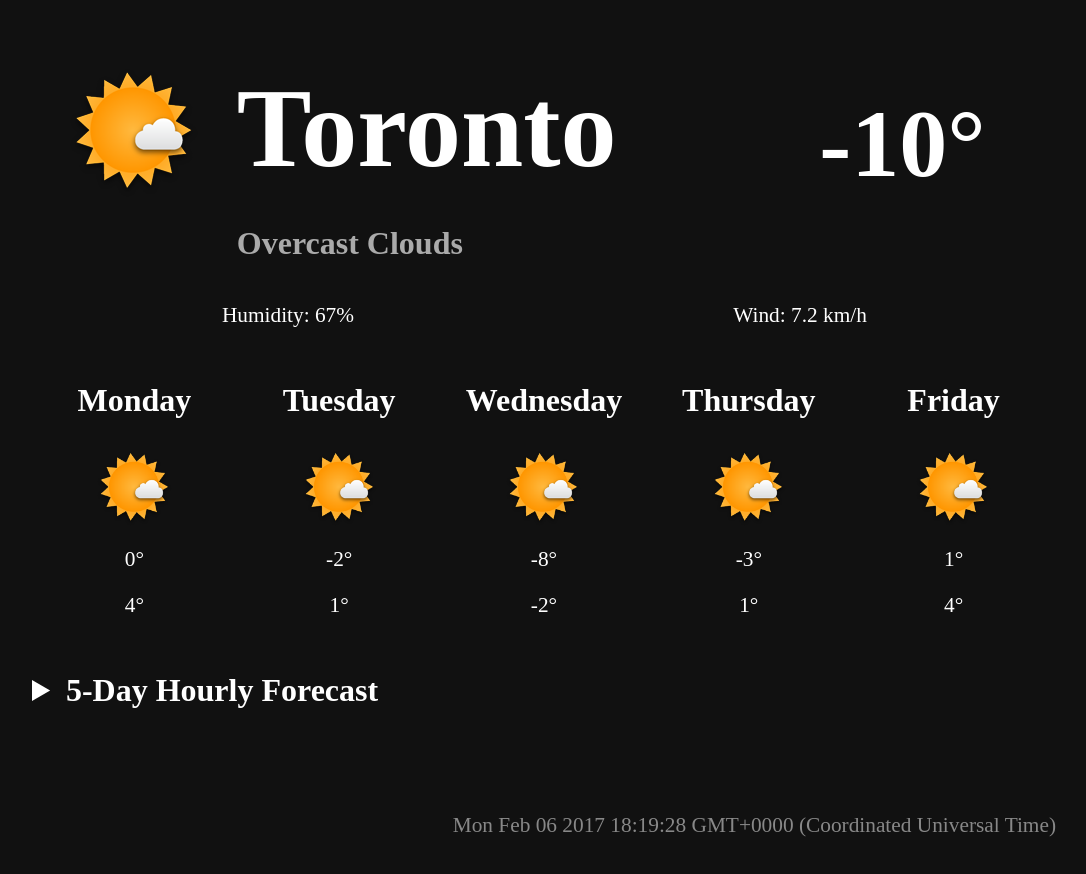
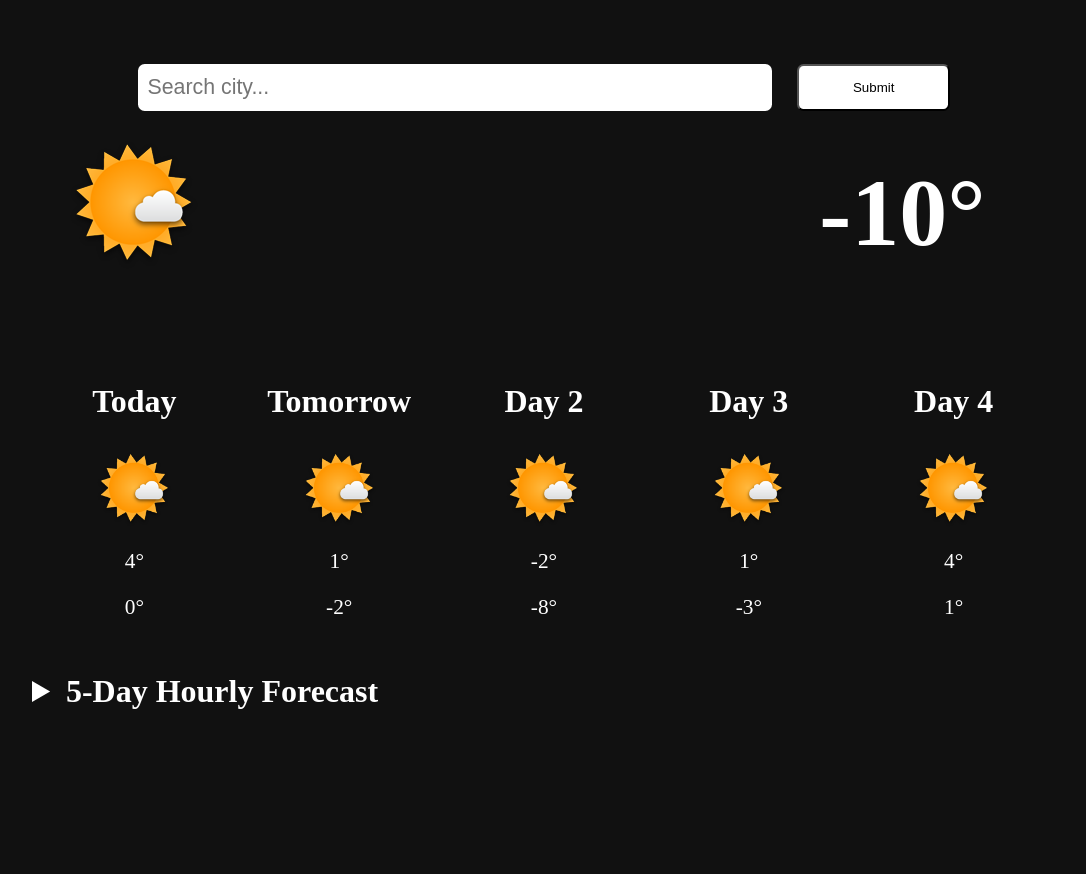
Before and after one commit to vipop/mobile-weather, a plain HTML site: page index.html in a window 1280 px wide. Shown: the whole page, without its empty margins (96-1182 px from the left). After the commit the page ends 815 px from the top, so only its background shows below. Drawn offline with Linux system fonts and the light colour scheme; no server answers.

Commit message:
Add city search bar

```diff
--- a/index.html
+++ b/index.html
@@ -8,6 +8,10 @@
 	</head>
 	<body>
 		<header>
+			<section id="search">
+				<input id="search-bar" type="text" name="city-search" placeholder="Search city..." />
+				<input id="submit" type="submit" name="submit" onclick="get_weather()"/>
+			</section>
 			<section id="weather-icon">
 				<img id="w-icon" src="./images/cloudy1.png" />
 			</section>
@@ -27,44 +31,44 @@
 			</section>
 			<section id="forecast">
 				<section class="day">
-					<h3 class="forecast-day-title">Monday</h3>
+					<h3 id="change-this" class="forecast-day-title">Today</h3>
 					<div>
 						<img class="forecast-icon" src="./images/cloudy1.png" />
 					</div>
+					<p class="max">4&deg;</p>
 					<p class="min">0&deg;</p>
-					<p class="max">4&deg;</p>
 				</section>
 				<section class="day">
-					<h3 class="forecast-day-title">Tuesday</h3>
+					<h3 class="forecast-day-title">Tomorrow</h3>
 					<div>
 						<img class="forecast-icon" src="./images/cloudy1.png" />
 					</div>
+					<p class="max">1&deg;</p>
 					<p class="min">-2&deg;</p>
-					<p class="max">1&deg;</p>
 				</section>
 				<section class="day">
-					<h3 class="forecast-day-title">Wednesday</h3>
+					<h3 class="forecast-day-title">Day 2</h3>
 					<div>
 						<img class="forecast-icon" src="./images/cloudy1.png" />
 					</div>
+					<p class="max">-2&deg;</p>
 					<p class="min">-8&deg;</p>
-					<p class="max">-2&deg;</p>
 				</section>
 				<section class="day">
-					<h3 class="forecast-day-title">Thursday</h3>
+					<h3 class="forecast-day-title">Day 3</h3>
 					<div>
 						<img class="forecast-icon" src="./images/cloudy1.png" />
 					</div>
+					<p class="max">1&deg;</p>
 					<p class="min">-3&deg;</p>
-					<p class="max">1&deg;</p>
 				</section>
 				<section class="day">
-					<h3 class="forecast-day-title">Friday</h3>
+					<h3 class="forecast-day-title">Day 4</h3>
 					<div>
 						<img class="forecast-icon" src="./images/cloudy1.png" />
 					</div>
+					<p class="max">4&deg;</p>
 					<p class="min">1&deg;</p>
-					<p class="max">4&deg;</p>
 				</section>
 			</section>
 			<details id="hourly-forecast">
--- a/styles.css
+++ b/styles.css
@@ -6,7 +6,6 @@ body {
 	padding-left: 10%;
 	padding-right: 10%;
 	padding-top: 5%;
-	padding-bottom: 5%;
 }
 
 h1 {
@@ -28,6 +27,29 @@ img {
 header {
 	display: flex;
     flex-wrap: wrap;
+}
+
+#search {
+	width: 100%;
+    padding-bottom: 50px;
+    display: flex;
+    justify-content: center;
+}
+
+#search-bar {
+	width: 60%;
+    border: none;
+    height: 20pt;
+    border-radius: 5pt;
+    font-size: 16pt;
+    padding: 10px;
+}
+
+#submit {
+	width: 15%;
+    border-radius: 5pt;
+    background-color: white;
+    margin-left: 25px;
 }
 
 #city {
@@ -97,6 +119,10 @@ main {
 
 .max {
 	text-align: center;
+}
+
+summary {
+	outline:none;
 }
 
 #hourly-forecast {
--- a/weather.js
+++ b/weather.js
@@ -15,30 +15,77 @@ if (window.XMLHttpRequest) {
 	    xhr.send();
 	};
 
-	getJSON("cur_weather.json", function(err, data) {
+	getJSON("http://api.openweathermap.org/data/2.5/weather?q=Toronto&APPID=c6a5060483924264de49050df47e6584&units=metric", function(err, data) {
 		if (err != null) {
-			console.log("Failed to read cur_weather.json");
+			console.log("Failed to read json data");
 		}
 		update_weather(data);
 	});
 
-	getJSON("forecast.json", function(err, data) {
+	getJSON("http://api.openweathermap.org/data/2.5/forecast/daily?q=Toronto&APPID=c6a5060483924264de49050df47e6584&cnt=5&units=metric", function(err, data) {
 		if (err != null) {
-			console.log("Failed to read forecast.json");
-		} else update_forecast(data);
+			console.log("Failed to read json data");
+		}
+		update_forecast(data);
 	});
 
+	getJSON("http://api.openweathermap.org/data/2.5/forecast?q=Toronto&APPID=c6a5060483924264de49050df47e6584&units=metric", function(err, data) {
+		if (err != null) {
+			console.log("Failed to read json data");
+		} else update_hourly_forecast(data);
+	});
+
+}
+
+function get_weather() {
+	var bar = document.getElementById("search-bar");
+	var x = bar.value;
+	getJSON("http://api.openweathermap.org/data/2.5/weather?q=" + x + "&APPID=c6a5060483924264de49050df47e6584&units=metric", function(err, data) {
+		if (err != null) {
+			console.log("Failed to read json data");
+		}
+		update_weather(data);
+	});
+	getJSON("http://api.openweathermap.org/data/2.5/forecast/daily?q=" + x + "&APPID=c6a5060483924264de49050df47e6584&cnt=5&units=metric", function(err, data) {
+		if (err != null) {
+			console.log("Failed to read json data");
+		}
+		update_forecast(data);
+	});
+	getJSON("http://api.openweathermap.org/data/2.5/forecast?q=" + x + "&APPID=c6a5060483924264de49050df47e6584&units=metric", function(err, data) {
+		if (err != null) {
+			console.log("Failed to read json data");
+		} else update_hourly_forecast(data);
+	});
 }
 
 function update_weather(data) {
 	document.getElementById("city-name").innerHTML = data.name;
 	document.getElementById("description").innerHTML = toTitleCase(data.weather[0].description);
+	document.getElementById("temp").innerHTML = Math.round(data.main.temp) + "&deg;";
 	document.getElementById("humidity").innerHTML = "Humidity: " + data.main.humidity + "%";
 	document.getElementById("wind").innerHTML = "Wind: " + data.wind.speed + " km/h";
 	document.getElementById("timestamp").innerHTML =  Date();
 }
 
 function update_forecast(data) {
+	var mins = document.getElementsByClassName("min");
+	var maxs = document.getElementsByClassName("max");
+
+	mins[0].innerHTML = Math.round(data.list[0].temp.min) + "&deg;";
+	mins[1].innerHTML = Math.round(data.list[1].temp.min) + "&deg;";
+	mins[2].innerHTML = Math.round(data.list[2].temp.min) + "&deg;";
+	mins[3].innerHTML = Math.round(data.list[3].temp.min) + "&deg;";
+	mins[4].innerHTML = Math.round(data.list[4].temp.min) + "&deg;";
+
+	maxs[0].innerHTML = Math.round(data.list[0].temp.max) + "&deg;";
+	maxs[1].innerHTML = Math.round(data.list[1].temp.max) + "&deg;";
+	maxs[2].innerHTML = Math.round(data.list[2].temp.max) + "&deg;";
+	maxs[3].innerHTML = Math.round(data.list[3].temp.max) + "&deg;";
+	maxs[4].innerHTML = Math.round(data.list[4].temp.max) + "&deg;";
+}
+
+function update_hourly_forecast(data) {
 	create_graphs(data);
 }
 
@@ -145,11 +192,10 @@ function create_graphs(data) {
 
 		if (i + 1 == data.cnt || data.list[i+1].dt_txt.toString().substring(11,13) == "00") {
 				graphs[g++].innerHTML = graph;
-				//scale = greatest + 4;
+				scale = greatest + 1;
 				graph = "";
 				l++;
 				b++;
-				//if (count == 8) count = 1;
 		}
 
 	}
```
